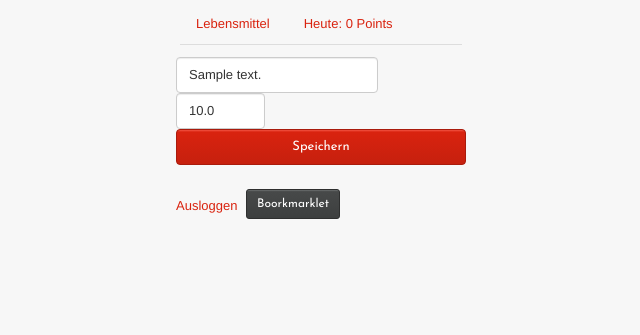
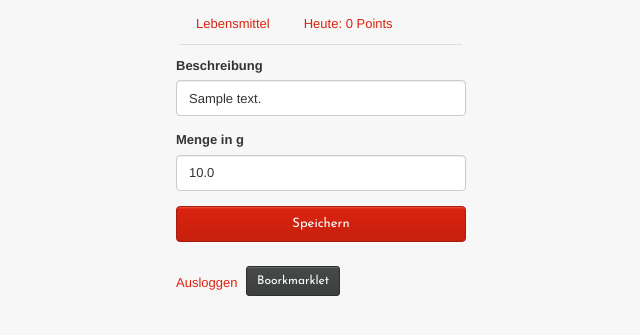
Before and after one commit to johannes-gehrs/nutrition-diary, a Django app: page /food_type/1/serving/ in a window 1280 px wide. Shown: the top 335 px of the page, without its empty margins (319-959 px from the left). Run offline with Django 3.2, Linux system fonts and the light colour scheme; a user stored in the database is signed in; tables that the repository leaves empty hold one stand-in row (values such as "Sample post"); some libraries are stand-ins or nearby versions.

Commit message:
improves servings master form layout and description

```diff
--- a/app/forms.py
+++ b/app/forms.py
@@ -26,4 +26,4 @@ class ServingsEaten(forms.Form):
 class ServingMaster(forms.Form):
     description = forms.CharField(widget=forms.TextInput(attrs=widget_attrs), label="Beschreibung")
     quantity = forms.IntegerField(widget=forms.NumberInput(attrs=widget_attrs), min_value=1,
-                               max_value=2000)
+                                  max_value=2000, label='Menge in g')
--- a/app/templates/serving_edit.html
+++ b/app/templates/serving_edit.html
@@ -1,13 +1,14 @@
 {% extends 'base.html' %}
 {% block content %}
     <form role="form" action="{% url 'edit_ft_serving' ft.id %}" id="serving_edit"
-          method="post"
-          class="form-inline">
+          method="post">
         {% csrf_token %}
         <div class="form-group">
+            <label>{{ form.description.label }}</label>
             {{ form.description }}
         </div>
         <div class="form-group">
+            <label>{{ form.quantity.label }}</label>
             {{ form.quantity }}
         </div>
         <button type="submit" class="btn btn-primary btn-block">Speichern</button>
```
